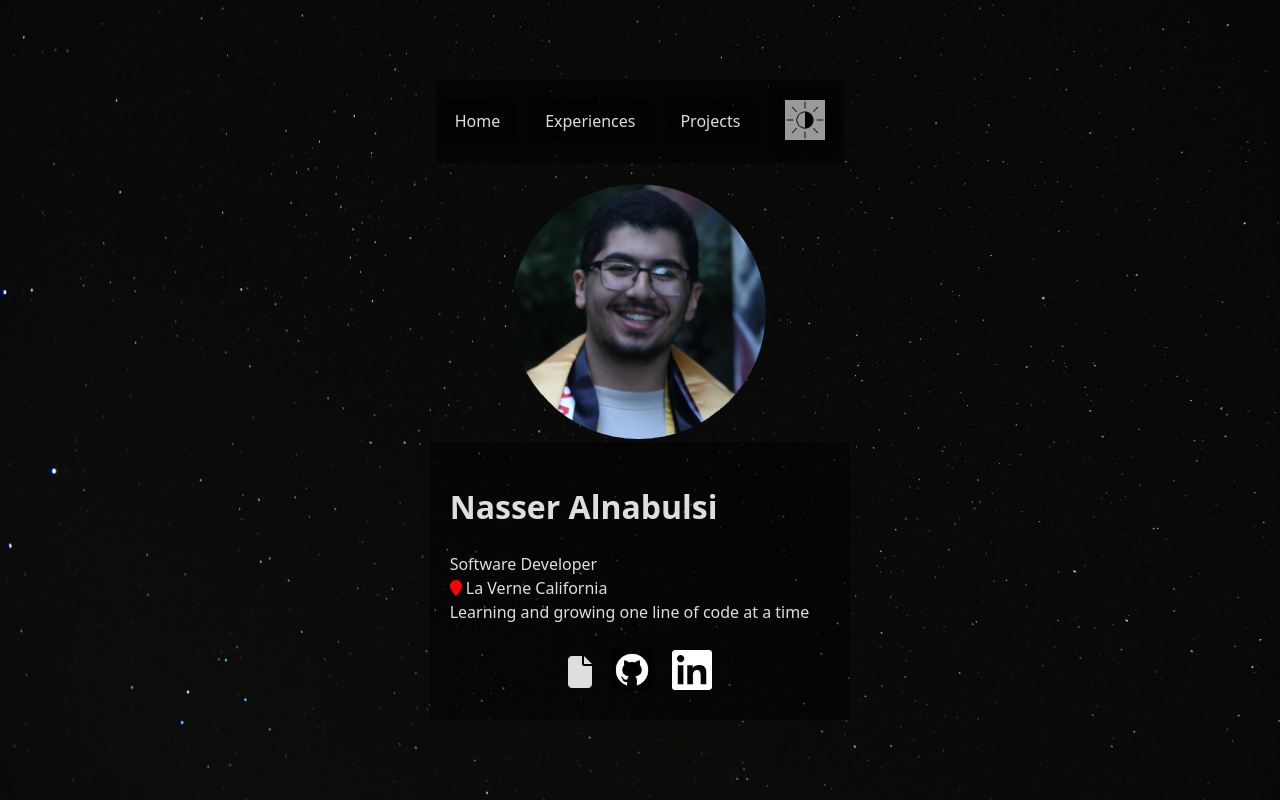
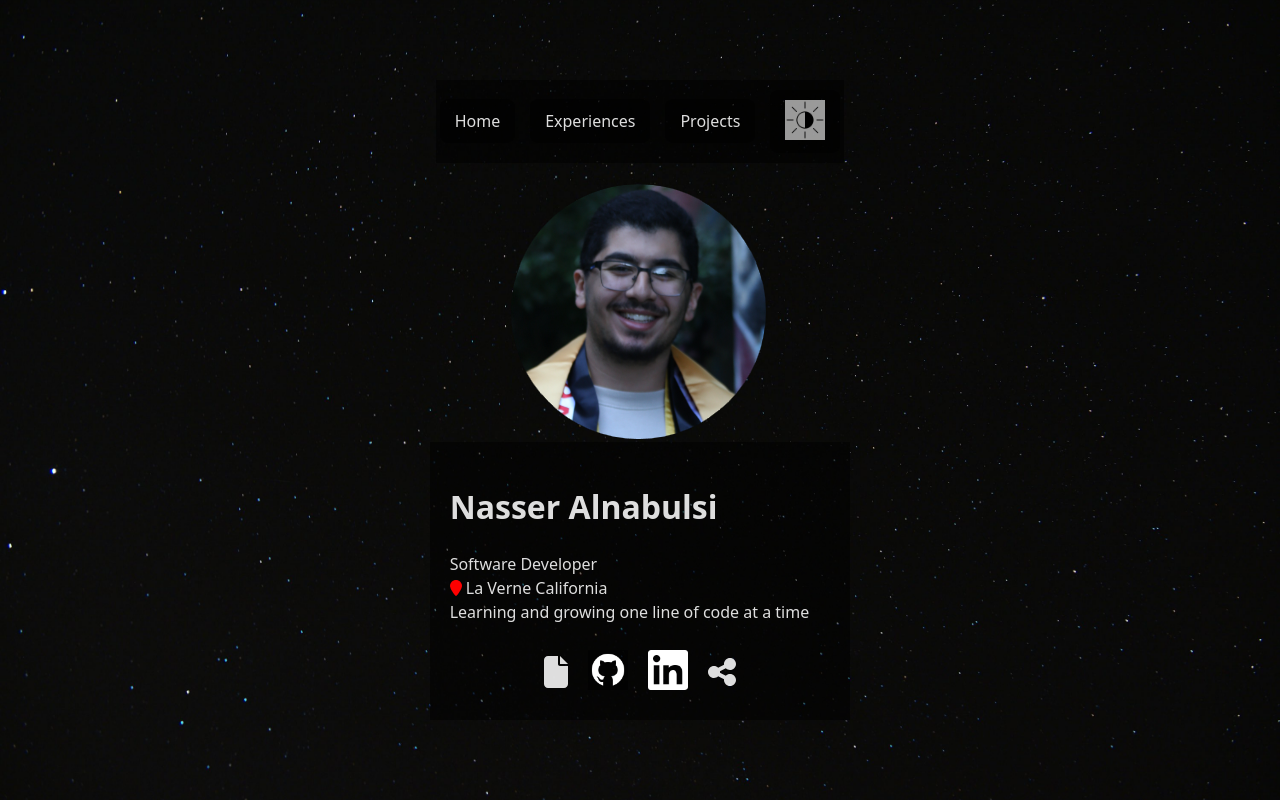
Before and after one commit to NasserA12433/naweb, a React (Vite) app: page / in a window 1280 px wide. Built offline with nearby package versions, Linux system fonts and the light colour scheme.

Commit message:
Added sharable link for my work

```diff
--- a/src/home.tsx
+++ b/src/home.tsx
@@ -1,12 +1,30 @@
-import { faFile, faLocationPin } from "@fortawesome/free-solid-svg-icons";
+import { faFile, faLocationPin, faShareNodes } from "@fortawesome/free-solid-svg-icons";
 import { FontAwesomeIcon } from "@fortawesome/react-fontawesome";
 import { motion } from "framer-motion";
+import { useEffect, useState } from "react";
 import "./cssFiles/home.css";
 import { useTheme } from "./ldtheme.tsx";
 import Typewriter from "./typewriter.tsx";
 
 function Home() {
 	const {isLightMode} = useTheme();
+	const [copied, setCopied] = useState(false);
+
+	const handleCopyLink = async () => {
+		try {
+			await navigator.clipboard.writeText(window.location.href);
+			setCopied(true);
+		} catch (err) {
+			console.error("Failed to copy!", err);
+		}
+	};
+	useEffect(() => {
+		if (copied) {
+			const timer = setTimeout(() => setCopied(false), 2000);
+			return () => clearTimeout(timer);
+		}
+	}, [copied]);
+
 	return (
 
 				<motion.div
@@ -14,6 +32,7 @@ function Home() {
 						animate={{ opacity: 1 }}
 						transition={{ duration: 1 }}
 				>
+
 		<div className="profile-photo">
 			<img src="assets/Profile.png"/>
 		</div>
@@ -65,6 +84,12 @@ function Home() {
 						</button>
 					</a>
 
+						<button className="onhover-button" onClick={handleCopyLink}>
+							<FontAwesomeIcon icon={faShareNodes} size="2x" color="icon" />{" "}
+							<span className="tooltip">{copied ? "Link Copied!" : "Sharable Link!"}</span>
+						</button>
+
+
 			</div>
 
 		</div>
```
